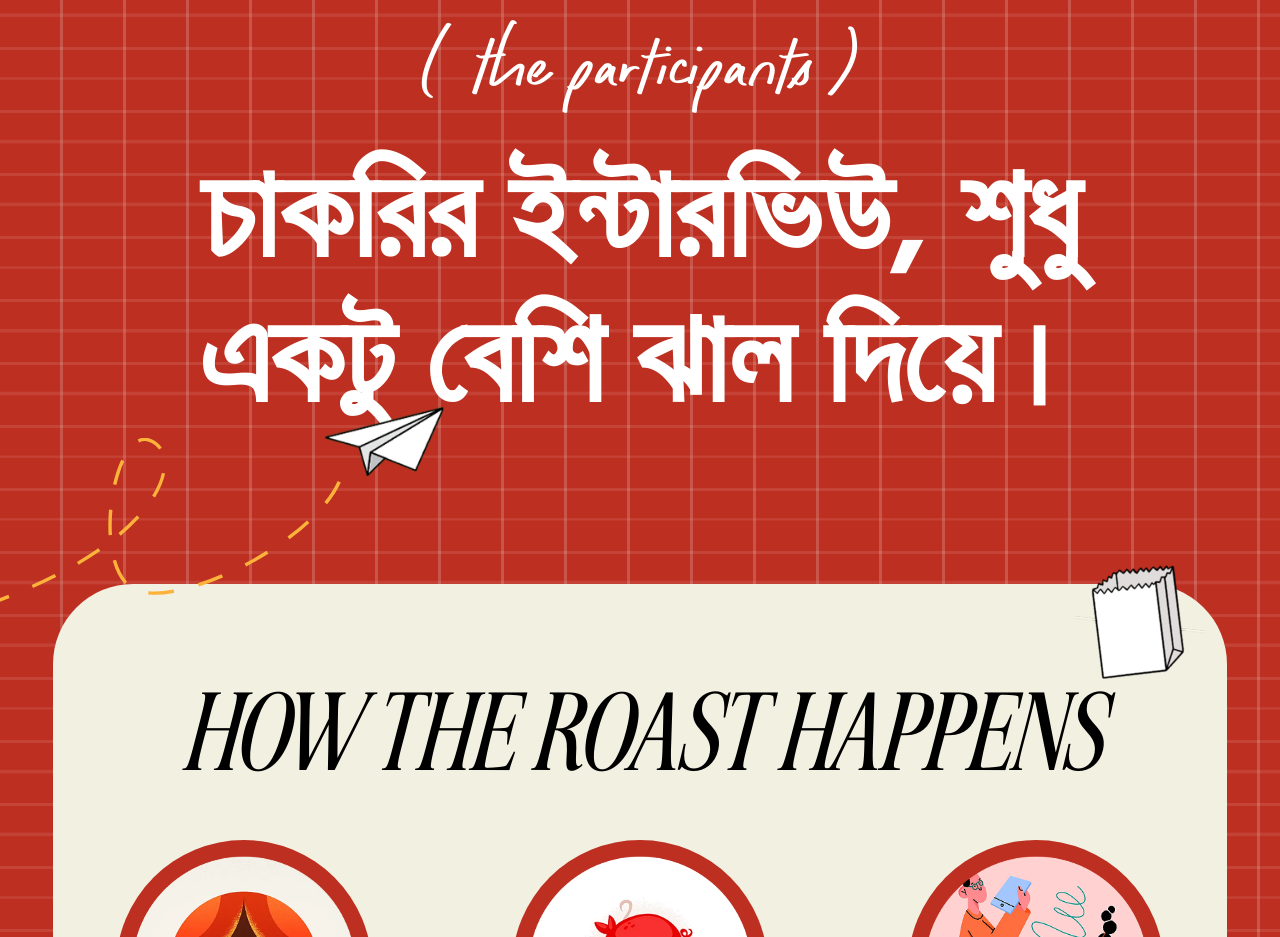
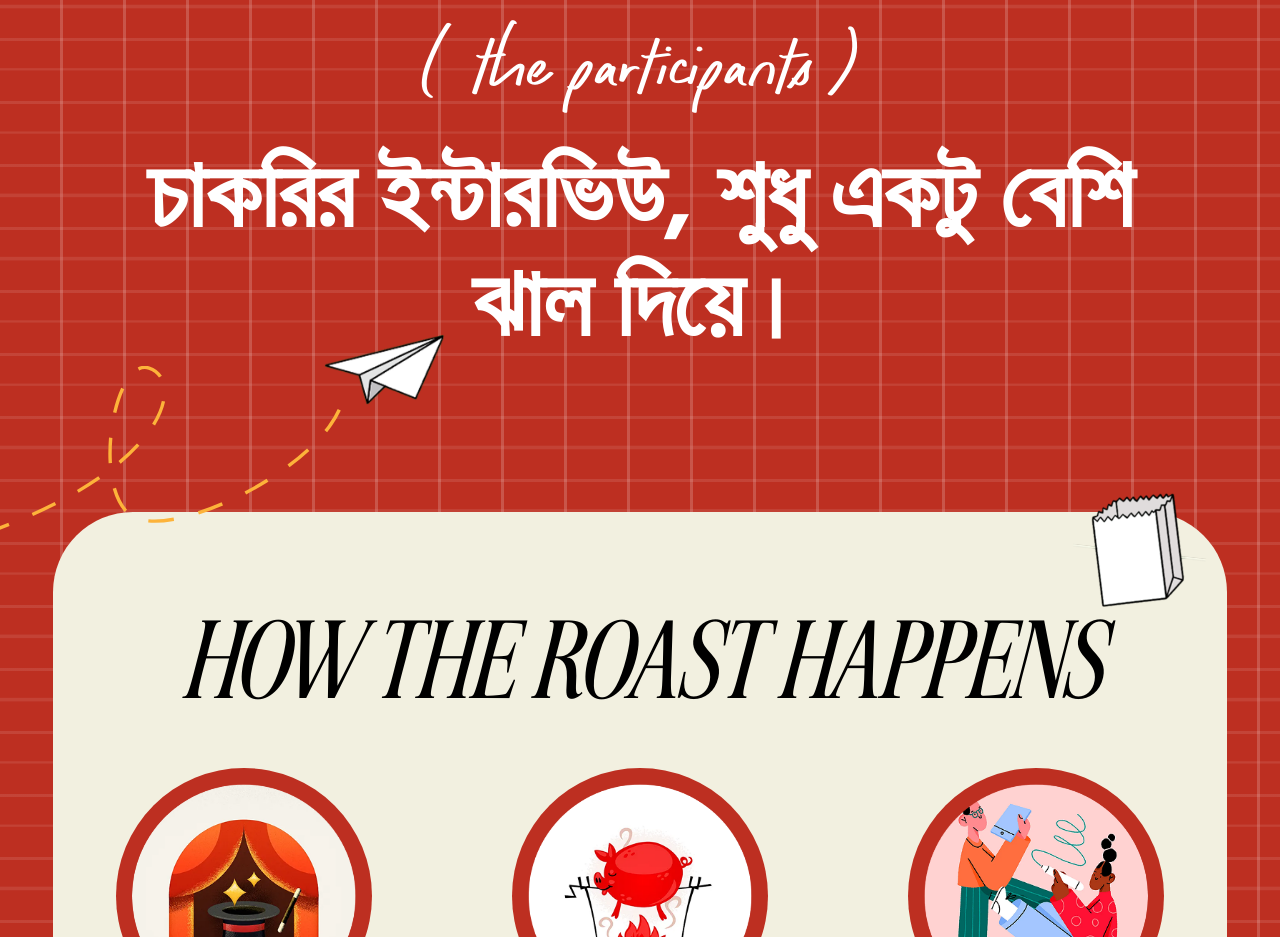
Before and after one commit to rishiraj/chakrinai, a Next.js app: page / in a window 1280 px wide. Shown: the part 1100-2037 px from the top of the page. Built offline with nearby package versions, Linux system fonts and the light colour scheme; no server answers.

Commit message:
font size fix

```diff
--- a/src/components/Subtitle.tsx
+++ b/src/components/Subtitle.tsx
@@ -18,7 +18,7 @@ const Subtitle: React.FC = () => {
           <div className="text-white font-caption-handwriting text-4xl md:text-6xl lg:text-7xl font-normal mb-8">
             ( the participants )
           </div>
-          <div className="text-white font-fitfully text-6xl md:text-8xl lg:text-9xl font-normal uppercase leading-tight">
+          <div className="text-white font-fitfully text-4xl md:text-6xl lg:text-8xl font-normal uppercase leading-tight">
             <span className="font-hind-siliguri font-bold">চাকরির ইন্টারভিউ, শুধু একটু বেশি ঝাল দিয়ে।</span>
           </div>
         </div>
```
